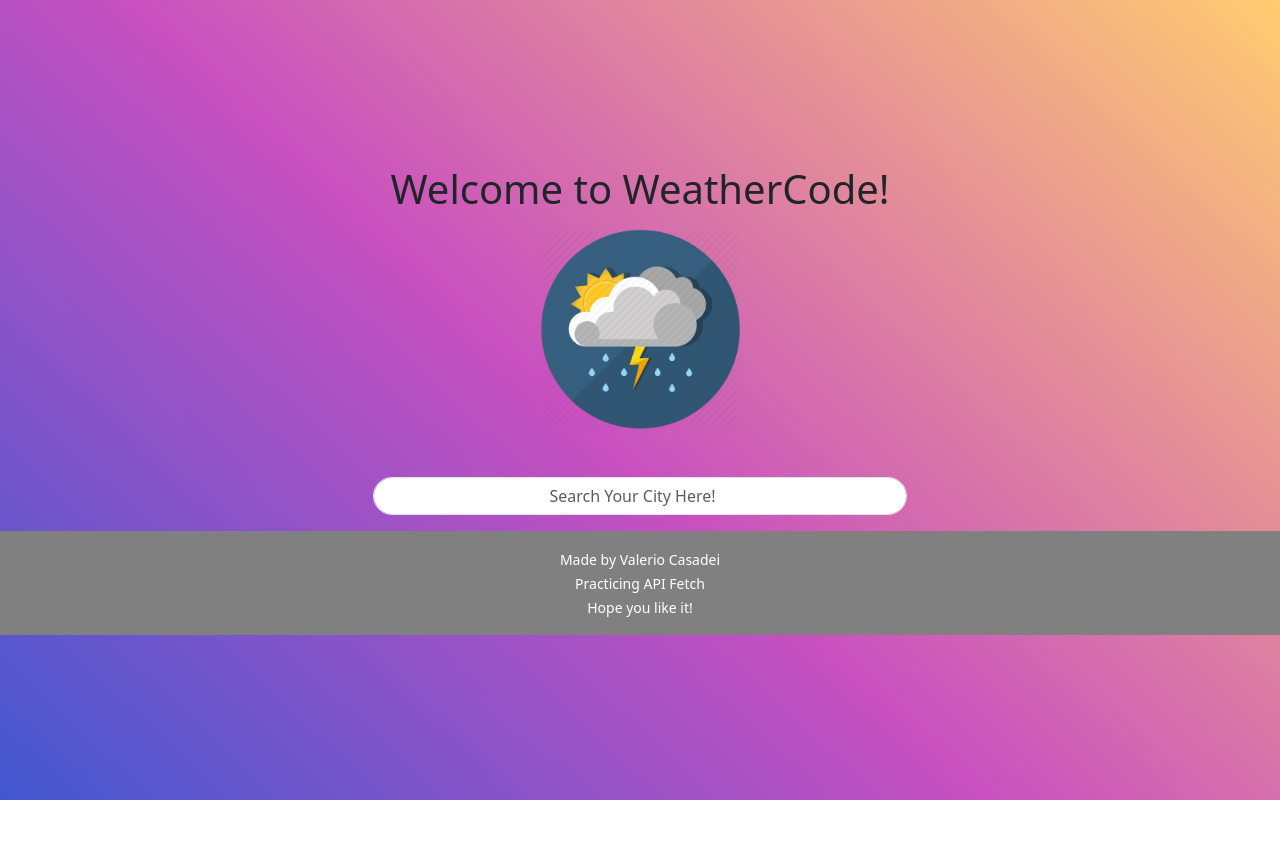
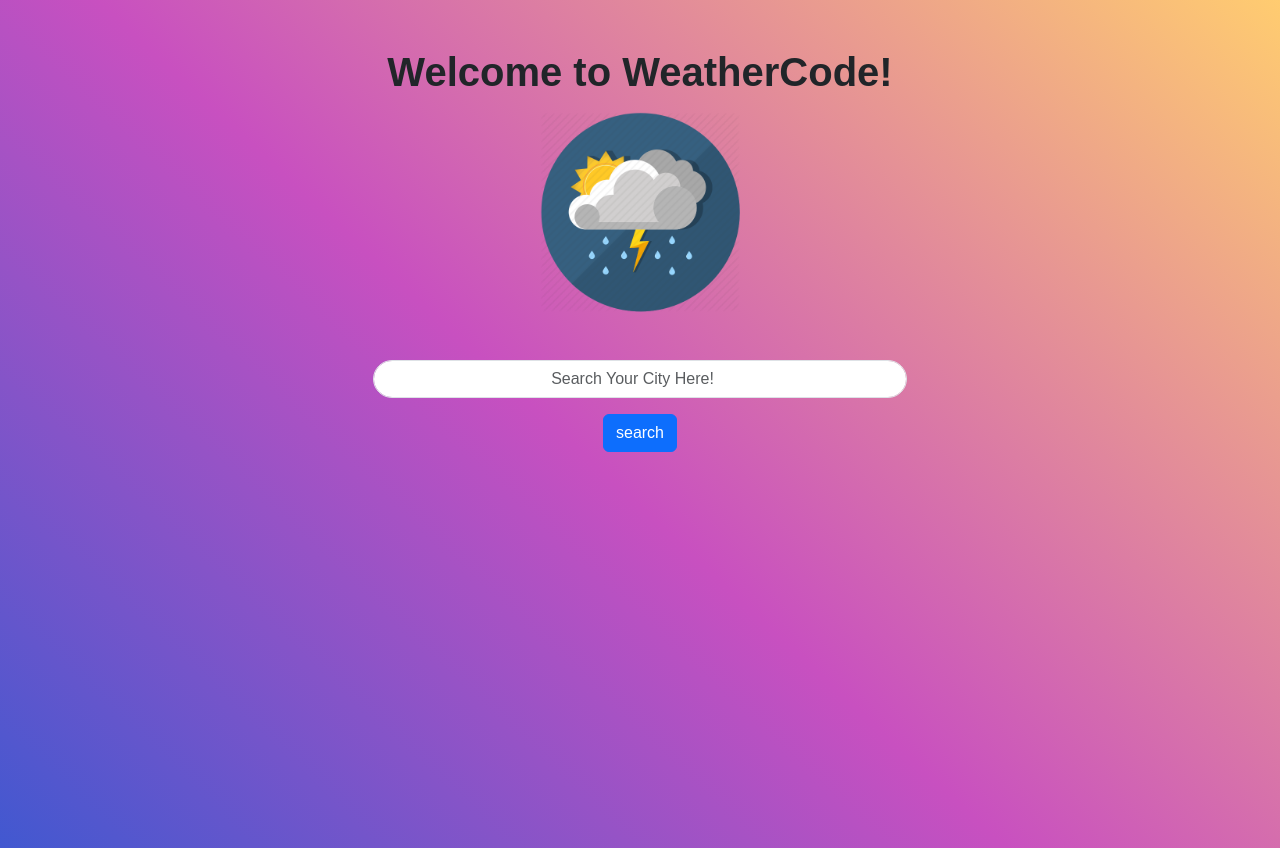
Before and after one commit to ValCas18/weather_app, a React (Create React App) app: page / in a window 1280 px wide. Before the commit the page ends 800 px from the top, so only its background shows below. Built offline with nearby package versions, Linux system fonts and the light colour scheme.

Commit message:
Small tweaks

```diff
--- a/src/App.css
+++ b/src/App.css
@@ -1,13 +1,13 @@
+@import url("https://fonts.googleapis.com/css2?family=DM+Sans:ital,opsz,wght@0,9..40,100..1000;1,9..40,100..1000&display=swap");
+
 .App {
 	text-align: center;
 	box-sizing: border-box;
+	font-family: Arial, Helvetica, sans-serif;
 }
 
 body {
 	min-height: 100vh;
-	display: flex;
-	flex-direction: column;
-	justify-content: center;
 	background-color: #4158d0;
 	background-image: linear-gradient(43deg, #4158d0 0%, #c850c0 46%, #ffcc70 100%);
 }
--- a/src/App.jsx
+++ b/src/App.jsx
@@ -1,6 +1,5 @@
 import "./App.css";
 import "bootstrap/dist/css/bootstrap.min.css";
-import BarSearch from "./components/BarSearch";
 import { BrowserRouter, Route, Routes } from "react-router-dom";
 import { Container } from "react-bootstrap";
 import Welcome from "./components/Welcome";
@@ -8,19 +7,16 @@ import Footer from "./components/Footer";
 
 function App() {
 	return (
-		<div className="App">
+		<Container className="App">
 			<BrowserRouter>
-				<Container>
-					<Welcome />
-					<BarSearch />
-					<Routes>
-						<Route></Route>
-						<Route></Route>
-					</Routes>
-				</Container>
-				<Footer />
+				<Welcome />
+				<Routes>
+					<Route></Route>
+					<Route></Route>
+				</Routes>
+				{/* <Footer /> */}
 			</BrowserRouter>
-		</div>
+		</Container>
 	);
 }
 
--- a/src/components/BarSearch.jsx
+++ /dev/null
@@ -1,26 +0,0 @@
-import React from "react";
-import { Col, Container, Form, Row } from "react-bootstrap";
-
-const BarSearch = () => {
-	return (
-		<>
-			<Container className="mt-5">
-				<Row className="d-flex justify-content-center">
-					<Col xs={6}>
-						<Form>
-							<Form.Group className="mb-3">
-								<Form.Control
-									type="search"
-									placeholder="Search Your City Here!"
-									className="border rounded-5 text-center"
-								/>
-							</Form.Group>
-						</Form>
-					</Col>
-				</Row>
-			</Container>
-		</>
-	);
-};
-
-export default BarSearch;
--- a/src/components/Footer.jsx
+++ b/src/components/Footer.jsx
@@ -7,7 +7,7 @@ const Footer = () => {
 				<small>Made by Valerio Casadei</small>
 			</span>
 			<span>
-				<small>Practicing API Fetch</small>
+				<small>Practicing API Fetches and Bootstrap in REACT</small>
 			</span>
 			<span>
 				<small>Hope you like it!</small>
--- a/src/components/Welcome.jsx
+++ b/src/components/Welcome.jsx
@@ -1,12 +1,33 @@
 import React from "react";
 import logo from "../assets/logo.png";
+import { Button, Col, Container, Form, Row } from "react-bootstrap";
 
 const Welcome = () => {
 	return (
-		<div className="">
-			<h1 className="mb-3">Welcome to WeatherCode!</h1>
-			<img src={logo} alt="logo meteo" width={200}></img>
-		</div>
+		<>
+			<div className="mt-5">
+				<h1 className="mb-3 fw-bold">Welcome to WeatherCode!</h1>
+				<img src={logo} alt="logo meteo" width={200}></img>
+			</div>
+			<Container className="mt-5">
+				<Row className="d-flex flex-column align-items-center">
+					<Col xs={6}>
+						<Form>
+							<Form.Group className="mb-3">
+								<Form.Control
+									type="search"
+									placeholder="Search Your City Here!"
+									className="border rounded-5 text-center"
+								/>
+							</Form.Group>
+						</Form>
+					</Col>
+					<Col xs={6} className="">
+						<Button>search</Button>
+					</Col>
+				</Row>
+			</Container>
+		</>
 	);
 };
 
```
